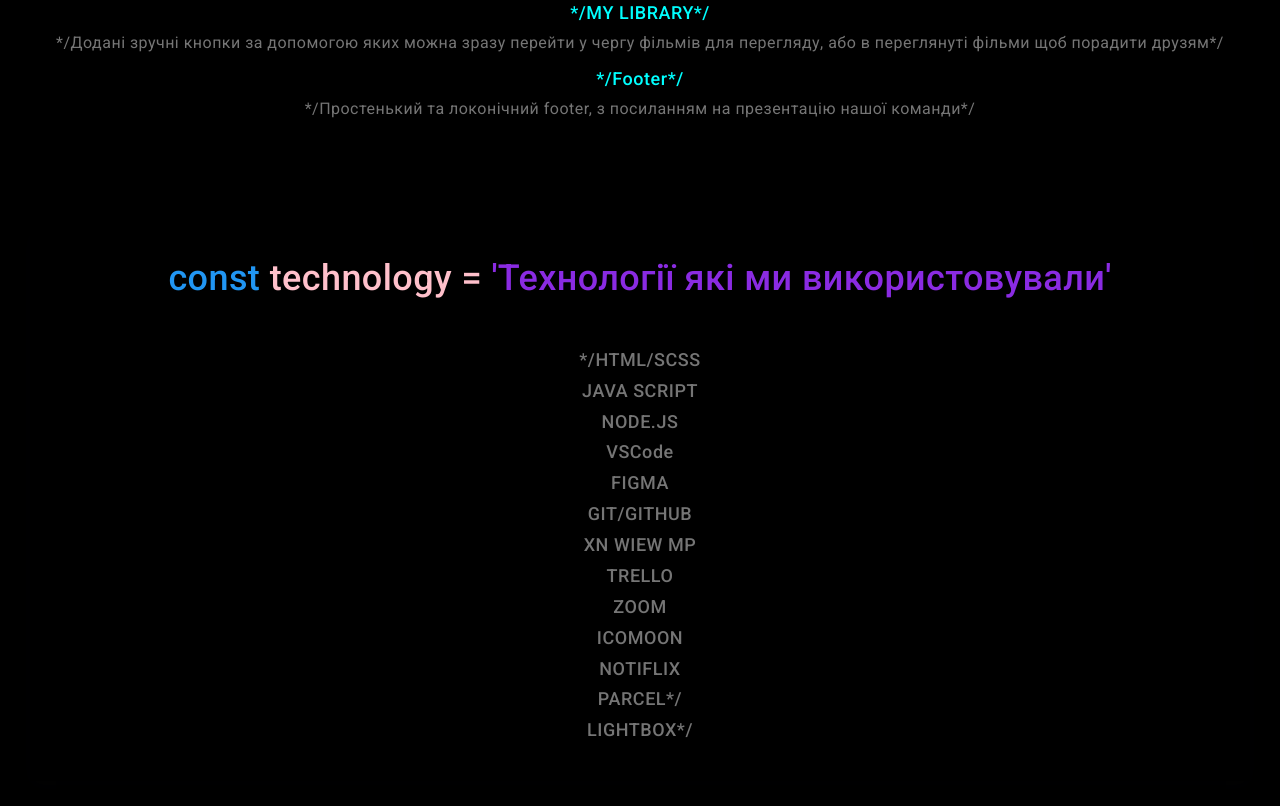
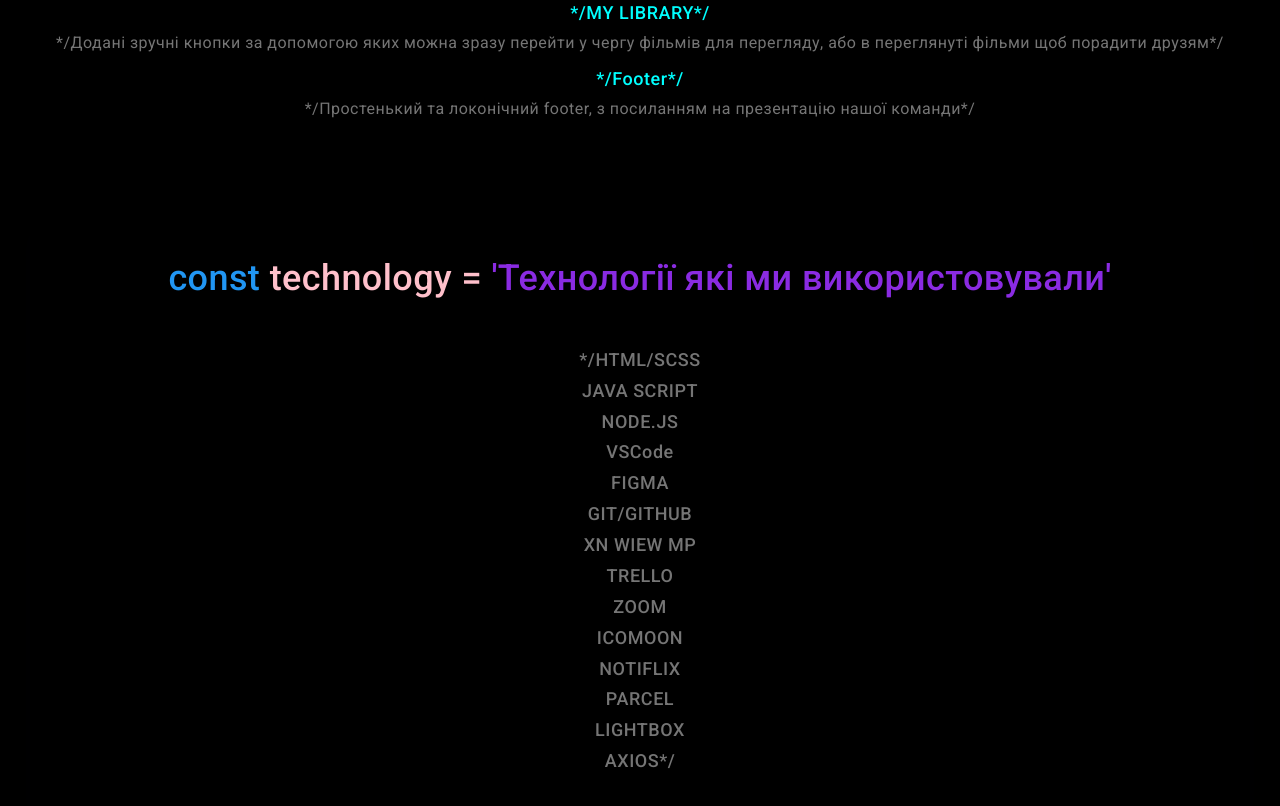
Before and after one commit to filhanna/cats-js, a plain HTML site: page index.html in a window 1280 px wide. Shown: the part 3522-4328 px from the top of the page. Drawn offline with nearby package versions, Linux system fonts and the light colour scheme.

Commit message:
Update index.html

```diff
--- a/index.html
+++ b/index.html
@@ -271,10 +271,13 @@
               <p class="functional__names">NOTIFLIX</p>
             </li>
             <li class="functional__items">
-              <p class="functional__names">PARCEL*/</p>
+              <p class="functional__names">PARCEL</p>
             </li>
             <li class="functional__items">
-              <p class="functional__names">LIGHTBOX*/</p>
+              <p class="functional__names">LIGHTBOX</p>
+            </li>
+            <li class="functional__items">
+              <p class="functional__names">AXIOS*/</p>
             </li>
           </div>
         </section>
```
